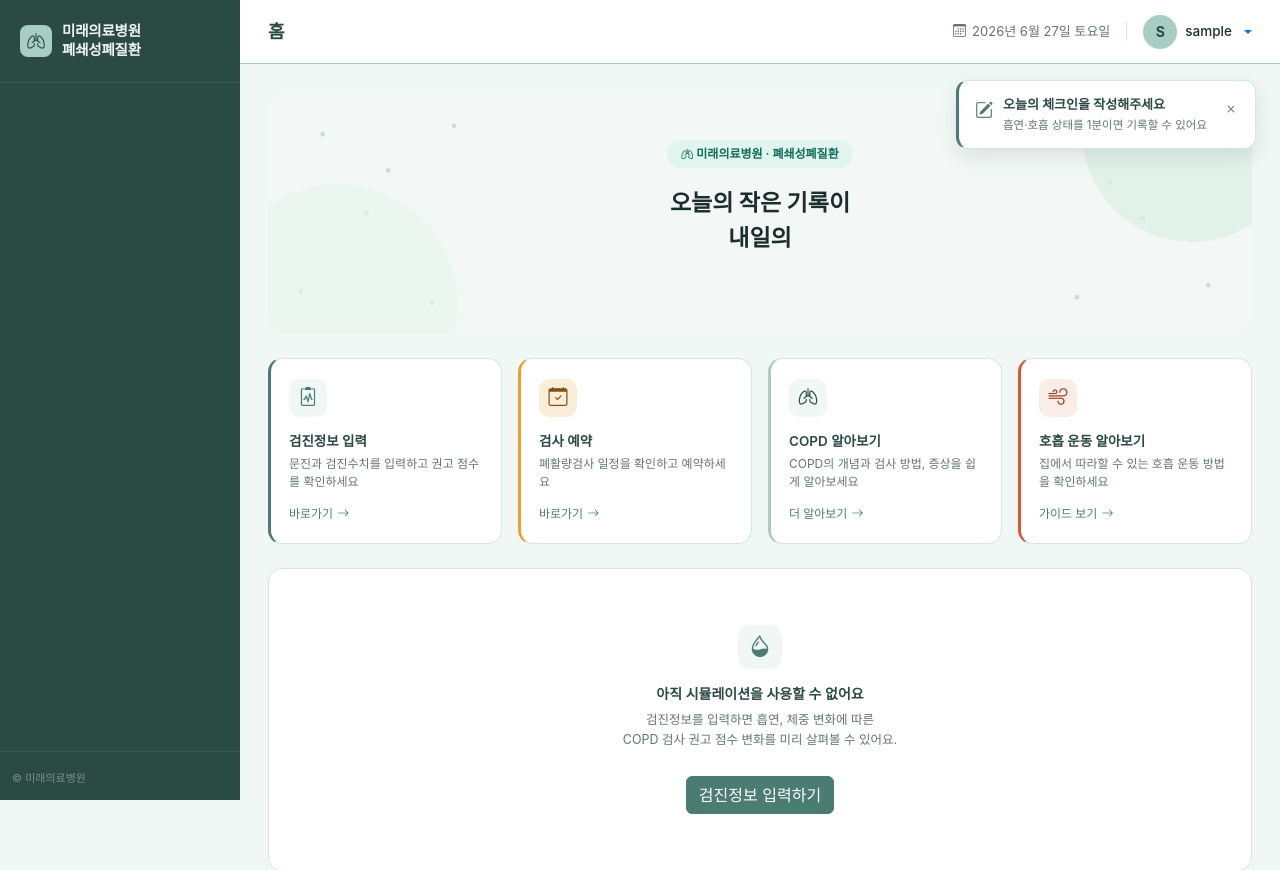
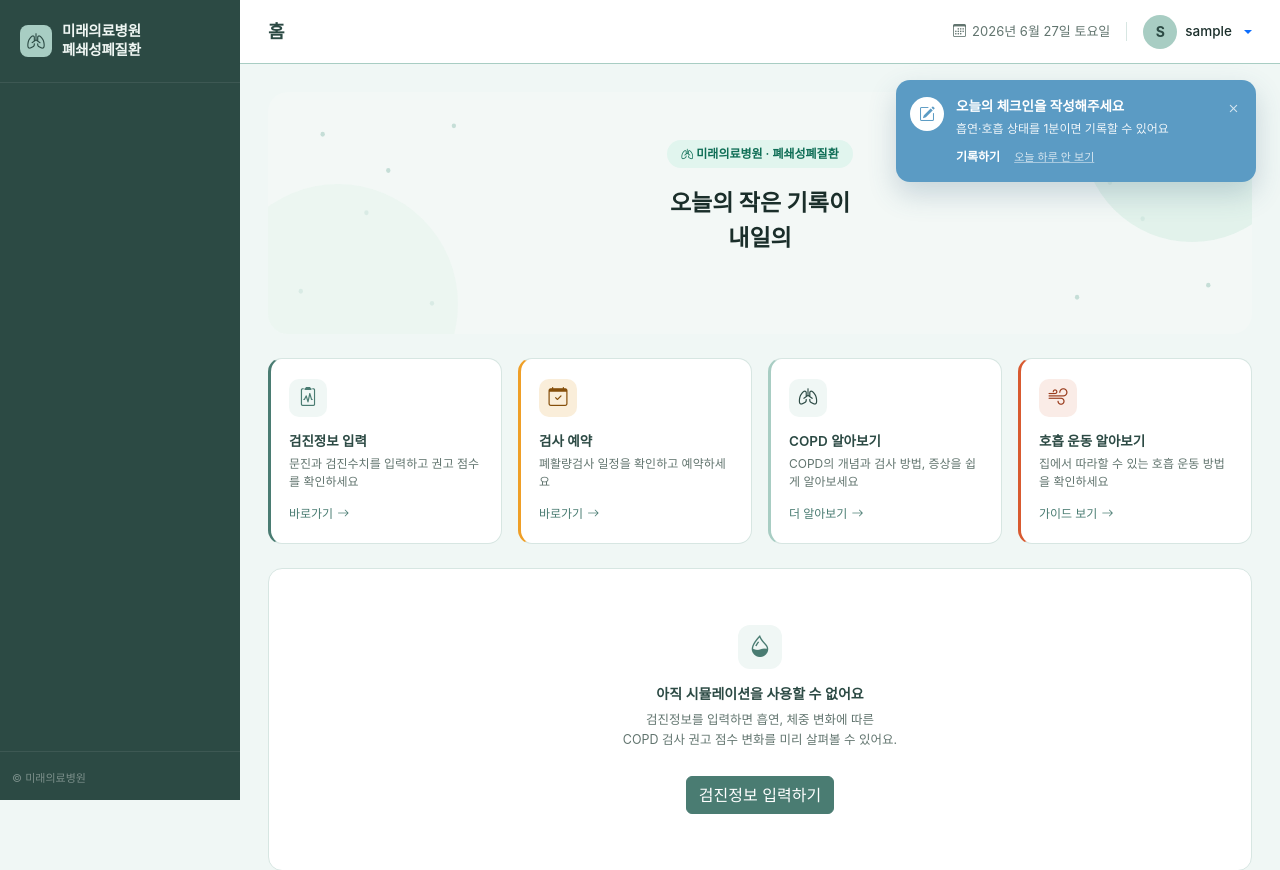
Before and after one commit to 0JustDoIT1/copd-prediction, a Django app: page /dashboard/patient/ in a window 1280 px wide. Shown: the top 870 px of the page. Run offline with Django 5.2, Linux system fonts and the light colour scheme; the visitor is signed in with stand-in values (Sample User, id 1); data comes from the database, SQL or seed files in the repository; data that the repository does not hold is empty; parts of the project's set-up code (start-up, migrations or seed data) failed here and were passed over; some libraries are stand-ins or nearby versions.

Commit message:
260628_Edit_toast_message

```diff
--- a/accounts/templates/accounts/patient_dashboard.html
+++ b/accounts/templates/accounts/patient_dashboard.html
@@ -182,18 +182,18 @@
 
 {% block checkin_toast %}
 {% if show_checkin_toast %}
-<a href="#" class="checkin-toast" id="checkinToast">
-  <i class="bi bi-pencil-square checkin-toast-icon"></i>
+<div class="checkin-toast" id="checkinToast">
+  <div class="checkin-toast-icon"><i class="bi bi-pencil-square"></i></div>
   <div class="checkin-toast-body">
     <div class="checkin-toast-title">오늘의 체크인을 작성해주세요</div>
     <div class="checkin-toast-desc">흡연·호흡 상태를 1분이면 기록할 수 있어요</div>
+    <div class="checkin-toast-actions">
+      <a href="#" class="checkin-toast-link">기록하기</a>
+      <button type="button" class="checkin-toast-dismiss" id="checkinToastDismiss">오늘 하루 안 보기</button>
+    </div>
   </div>
-  <i
-    class="bi bi-x checkin-toast-close"
-    id="checkinToastClose"
-    aria-label="닫기"
-  ></i>
-</a>
+  <i class="bi bi-x checkin-toast-close" id="checkinToastClose" aria-label="닫기"></i>
+</div>
 {% endif %}
 {% endblock %}
 
--- a/accounts/views.py
+++ b/accounts/views.py
@@ -3,6 +3,8 @@ from django.contrib.auth import authenticate, get_user_model, login, logout
 from django.db import transaction
 from django.shortcuts import redirect, render
 from django.views.decorators.http import require_http_methods
+
+from daily_care.utils import has_checked_in_today
 
 from .forms import (
     DoctorProfileUpdateForm,
@@ -145,9 +147,10 @@ def patient_dashboard_view(request):
     콘텐츠는 각 카드를 클릭해 들어가는 content 앱의 목록 페이지에서 확인한다.
     FAQ만 content.models.FAQ에서 상위 4개를 가져와 미리보기로 보여준다.
 
-    체크인 토스트는 Django session 플래그(checkin_toast_shown)로 노출 여부를
-    결정한다 — 로그인 세션당 1회만 노출되고, 로그아웃 시 Django가 세션을
-    새로 발급하므로 플래그도 자동으로 초기화되어 다음 로그인 때 다시 노출된다.
+    체크인 토스트는 daily_care.utils.has_checked_in_today()로 노출 여부를
+    결정한다 — 오늘 daily_log를 실제로 기록했는지 여부로 판단하므로, 세션이나
+    로그인 여부와 무관하게 정확하게 동작한다. (이전에는 임시로 Django session
+    플래그를 썼으나, daily_care 앱 구현 완료로 실제 체크인 여부 기반으로 교체함)
 
     TODO: 아래는 여전히 더미 데이터인 부분. 각 항목이 실제로 연동될 자리:
     - has_health_record: screening.HealthRecord 존재 여부로 분기 (What-if 빈 상태 처리)
@@ -162,9 +165,7 @@ def patient_dashboard_view(request):
     # TODO: screening.HealthRecord.objects.filter(patient=request.user.patientprofile).exists() 로 교체
     has_health_record = False
 
-    show_checkin_toast = not request.session.get('checkin_toast_shown', False)
-    if show_checkin_toast:
-        request.session['checkin_toast_shown'] = True
+    show_checkin_toast = not has_checked_in_today(request.user)
 
     context = {
         'active_menu': 'home',
--- a/static/css/custom.css
+++ b/static/css/custom.css
@@ -434,8 +434,7 @@ body {
   }
 }
 
-/* ===================== 체크인 토스트 (신규 추가) ===================== */
-/* topbar 안이 아니라 화면 우상단에 고정되는 독립 알림. 오늘 기록이 없을 때만 표시. */
+/* ===================== 체크인 토스트 (재디자인) ===================== */
 .checkin-toast {
   position: fixed;
   top: 80px;
@@ -443,16 +442,13 @@ body {
   z-index: 30;
   display: flex;
   align-items: flex-start;
-  gap: 10px;
-  width: 300px;
-  background-color: #ffffff;
-  border: 1px solid var(--color-border);
-  border-left: 3px solid var(--color-main);
-  border-radius: 12px;
-  padding: 14px 16px;
-  box-shadow: 0 8px 20px rgba(44, 74, 68, 0.12);
-  text-decoration: none;
-  animation: checkin-toast-in 0.3s ease;
+  gap: 12px;
+  width: 360px;
+  background-color: #5b9bc4;
+  border-radius: 14px;
+  padding: 16px 14px 16px 14px;
+  box-shadow: 0 12px 28px rgba(60, 100, 130, 0.24);
+  animation: checkin-toast-in 0.32s ease;
 }
 
 .checkin-toast.checkin-toast-hide {
@@ -460,42 +456,90 @@ body {
 }
 
 .checkin-toast-icon {
-  font-size: 18px;
-  color: var(--color-main);
-  margin-top: 2px;
+  width: 34px;
+  height: 34px;
+  border-radius: 50%;
+  background-color: #ffffff;
+  color: #5b9bc4;
+  display: flex;
+  align-items: center;
+  justify-content: center;
+  font-size: 16px;
+  flex-shrink: 0;
+  margin-top: 1px;
 }
 
 .checkin-toast-body {
   flex: 1;
+  min-width: 0;
+  display: flex;
+  flex-direction: column;
+  gap: 4px;
 }
 
 .checkin-toast-title {
-  font-size: 13px;
+  font-size: 13.5px;
   font-weight: 600;
-  color: var(--color-dark);
-  margin-bottom: 2px;
+  color: #ffffff;
 }
 
 .checkin-toast-desc {
-  font-size: 11.5px;
-  color: var(--color-muted);
+  font-size: 12px;
+  color: rgba(255, 255, 255, 0.9);
+  line-height: 1.5;
+}
+
+.checkin-toast-actions {
+  display: flex;
+  align-items: center;
+  gap: 14px;
+  margin-top: 6px;
+}
+
+.checkin-toast-link {
+  font-size: 12px;
+  font-weight: 700;
+  color: #ffffff;
+  text-decoration: none;
+  white-space: nowrap;
+}
+
+.checkin-toast-link:hover {
+  text-decoration: underline;
+}
+
+.checkin-toast-dismiss {
+  font-size: 11px;
+  color: rgba(255, 255, 255, 0.75);
+  background: none;
+  border: none;
+  padding: 0;
+  cursor: pointer;
+  white-space: nowrap;
+  text-decoration: underline;
+  text-decoration-color: rgba(255, 255, 255, 0.45);
+}
+
+.checkin-toast-dismiss:hover {
+  color: #ffffff;
 }
 
 .checkin-toast-close {
-  font-size: 16px;
-  color: var(--color-muted);
-  margin-top: 2px;
+  font-size: 17px;
+  color: rgba(255, 255, 255, 0.75);
   cursor: pointer;
+  flex-shrink: 0;
+  margin-top: 1px;
 }
 
 .checkin-toast-close:hover {
-  color: var(--color-darker);
+  color: #ffffff;
 }
 
 @keyframes checkin-toast-in {
   from {
     opacity: 0;
-    transform: translateY(-8px);
+    transform: translateY(-10px);
   }
   to {
     opacity: 1;
```
Also changed, not shown: content/static/content/css/breathing_list.css (added, +102 -0 lines), content/templates/content/breathing_exercise_list.html (+22 -5 lines), static/js/checkin_toast.js (+32 -9 lines).
